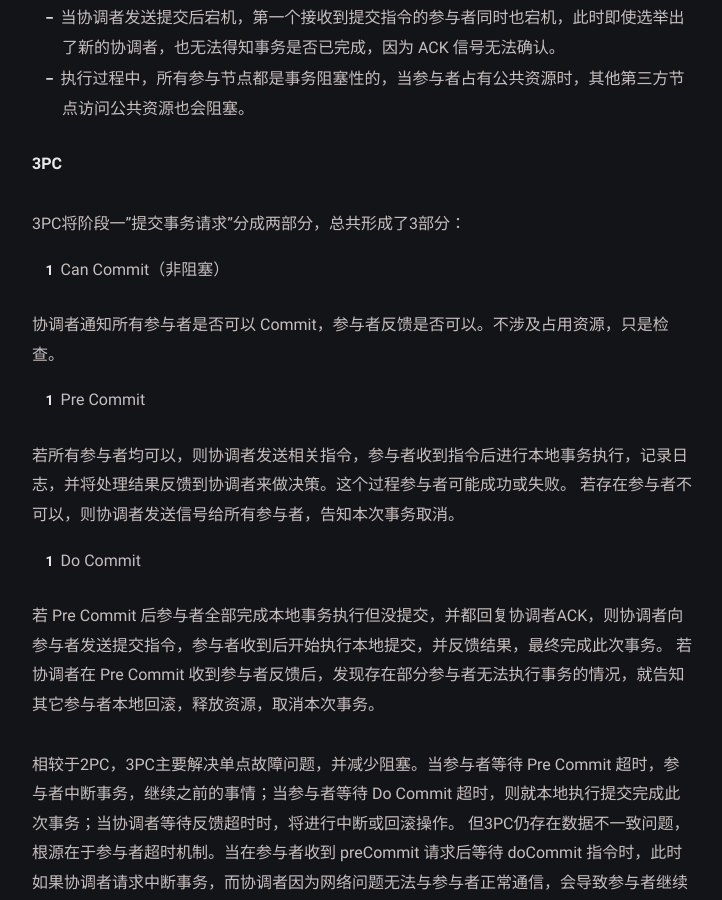
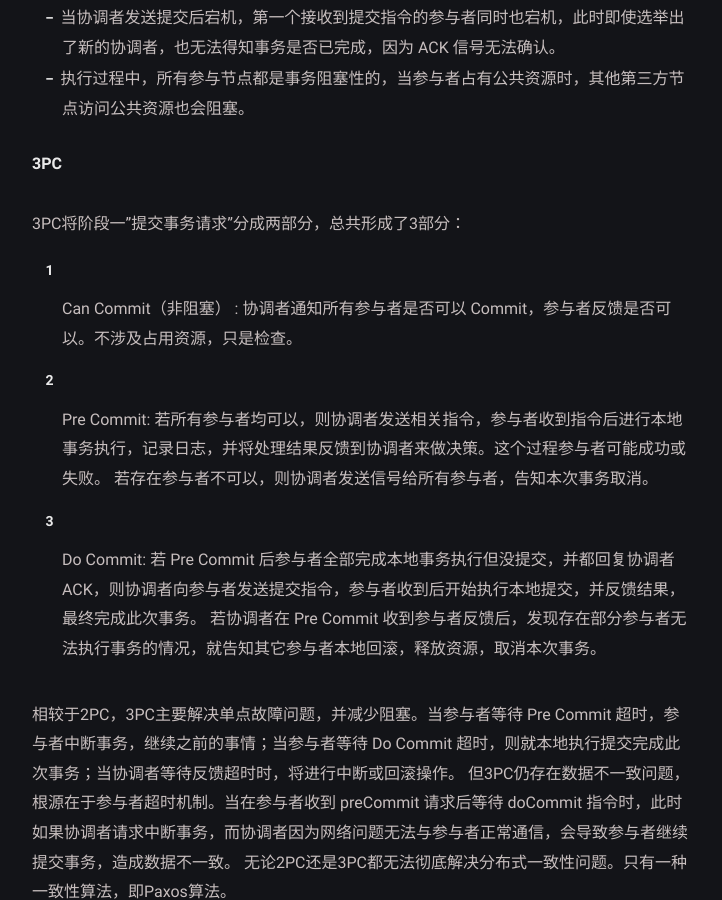
Before and after one commit to SherlnoW/SherlnoW.github.io, a Jekyll site: the page built from _posts/tech-blogs/2022-11-30-CAP.md, in a window 1280 px wide and 900 px high, scrolled down 1897 px. Shown: the whole window, without its empty margins (278-1000 px from the left). Built offline with Jekyll 4.4.1, drawn with Linux system fonts in a browser that asks for light colours.

Commit message:
CAP修改

```diff
--- a/_posts/tech-blogs/2022-11-30-CAP.md
+++ b/_posts/tech-blogs/2022-11-30-CAP.md
@@ -48,18 +48,12 @@ Base来自Basically Available(基本可用)，Soft state（软状态）和 Event
 **3PC**
 
 3PC将阶段一"提交事务请求"分成两部分，总共形成了3部分：
-1. Can Commit（非阻塞）
+1. Can Commit（非阻塞） : 协调者通知所有参与者是否可以 Commit，参与者反馈是否可以。不涉及占用资源，只是检查。
 
-协调者通知所有参与者是否可以 Commit，参与者反馈是否可以。不涉及占用资源，只是检查。
-
-2. Pre Commit
-
-若所有参与者均可以，则协调者发送相关指令，参与者收到指令后进行本地事务执行，记录日志，并将处理结果反馈到协调者来做决策。这个过程参与者可能成功或失败。
+2. Pre Commit: 若所有参与者均可以，则协调者发送相关指令，参与者收到指令后进行本地事务执行，记录日志，并将处理结果反馈到协调者来做决策。这个过程参与者可能成功或失败。
 若存在参与者不可以，则协调者发送信号给所有参与者，告知本次事务取消。
 
-3. Do Commit
-
-若 Pre Commit 后参与者全部完成本地事务执行但没提交，并都回复协调者ACK，则协调者向参与者发送提交指令，参与者收到后开始执行本地提交，并反馈结果，最终完成此次事务。
+3. Do Commit: 若 Pre Commit 后参与者全部完成本地事务执行但没提交，并都回复协调者ACK，则协调者向参与者发送提交指令，参与者收到后开始执行本地提交，并反馈结果，最终完成此次事务。
 若协调者在 Pre Commit 收到参与者反馈后，发现存在部分参与者无法执行事务的情况，就告知其它参与者本地回滚，释放资源，取消本次事务。
 
 相较于2PC，3PC主要解决单点故障问题，并减少阻塞。当参与者等待 Pre Commit 超时，参与者中断事务，继续之前的事情；当参与者等待 Do Commit 超时，则就本地执行提交完成此次事务；当协调者等待反馈超时时，将进行中断或回滚操作。
```
